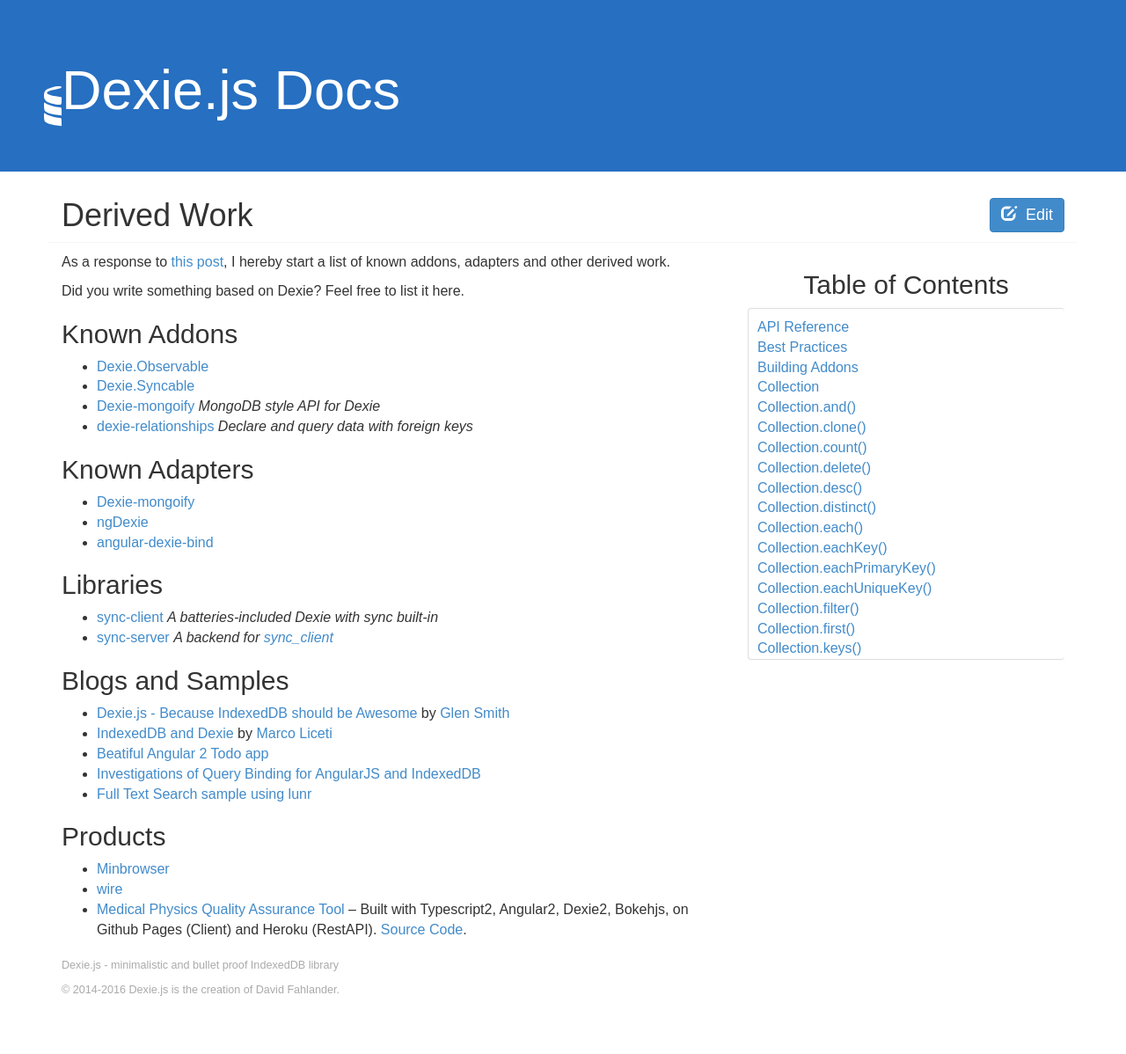
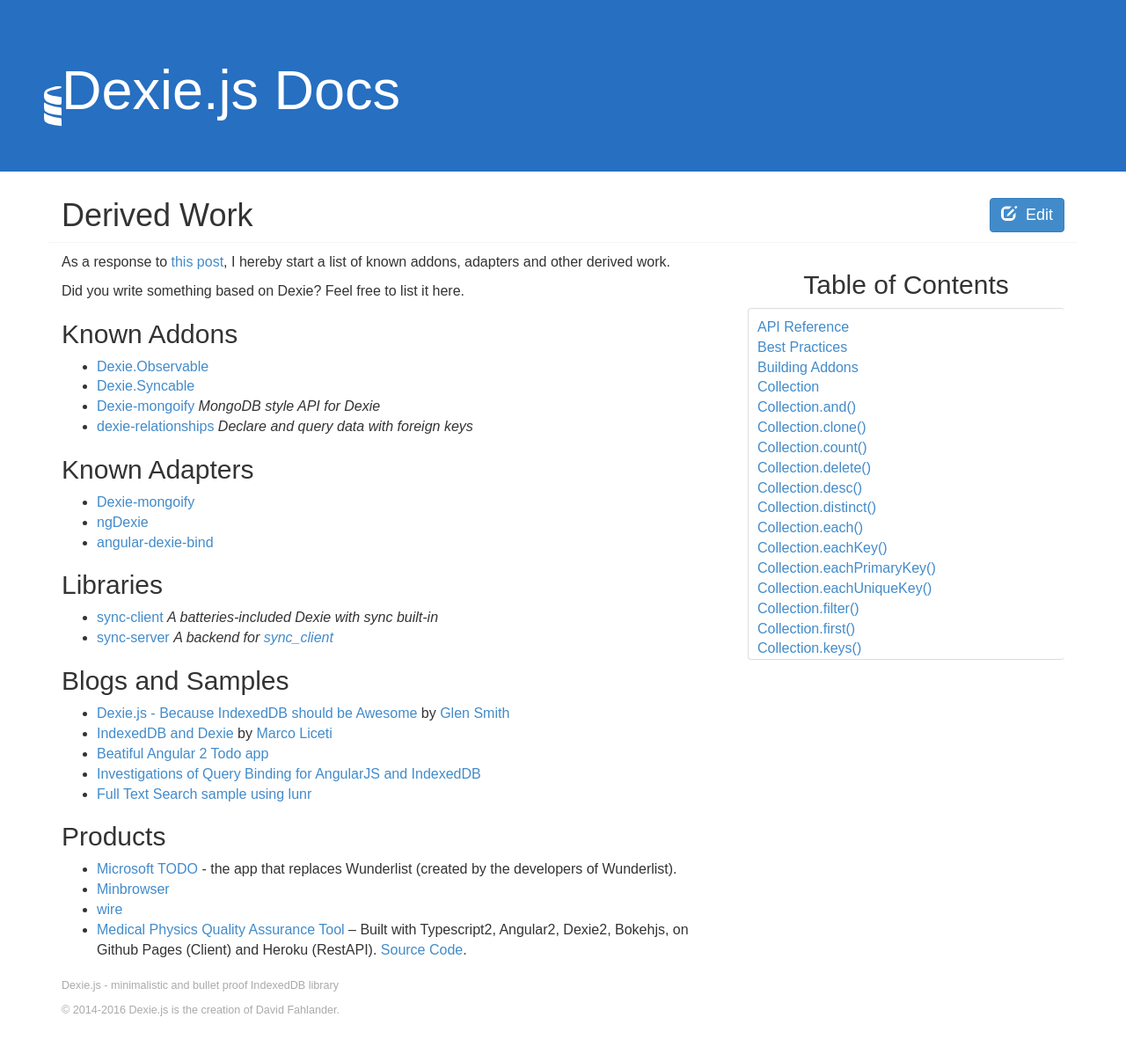
Before and after one commit to dexie/dexie-website, a Jekyll site: the page built from docs/DerivedWork.md, in a window 1280 px wide. Shown: the whole page at 88% size. Built offline with Jekyll 4.4.1, drawn with Linux system fonts in a browser that asks for light colours; before the commit the page ends 1175 px from its top, so only the background shows below that.

Commit message:
Added Microsoft TODO to the list of products

```diff
--- a/docs/DerivedWork.md
+++ b/docs/DerivedWork.md
@@ -35,6 +35,7 @@
 
 ## Products
 
+* [Microsoft TODO](https://todo.microsoft.com) - the app that replaces Wunderlist (created by the developers of Wunderlist).
 * [Minbrowser](https://minbrowser.github.io/min/)
 * [wire](https://wire.com)
 * [Medical Physics Quality Assurance Tool](http://electrons.simonbiggs.net/) -- Built with Typescript2, Angular2, Dexie2, Bokehjs, on Github Pages (Client) and Heroku (RestAPI). [Source Code](https://github.com/SimonBiggs/electroninserts-webapp).
```
